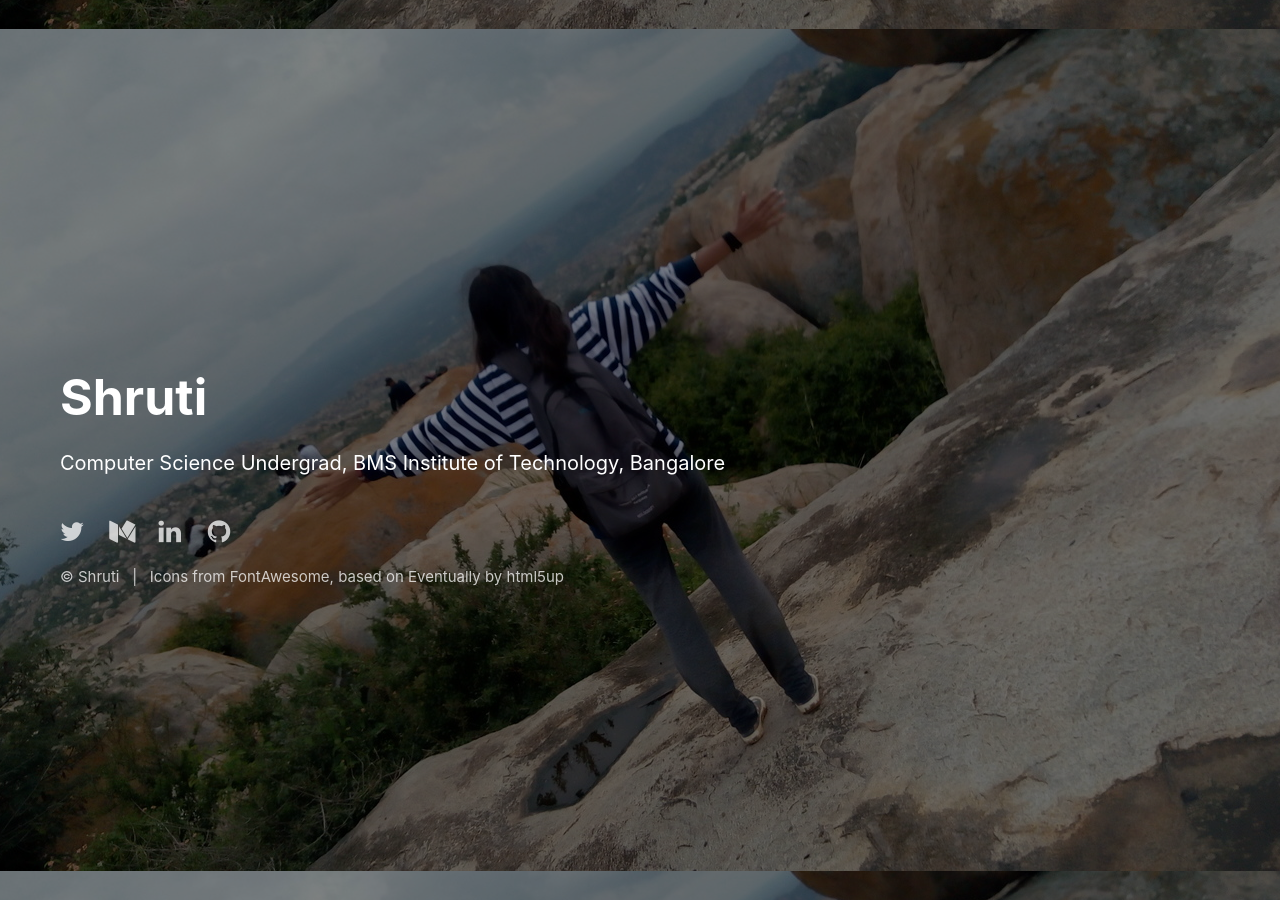
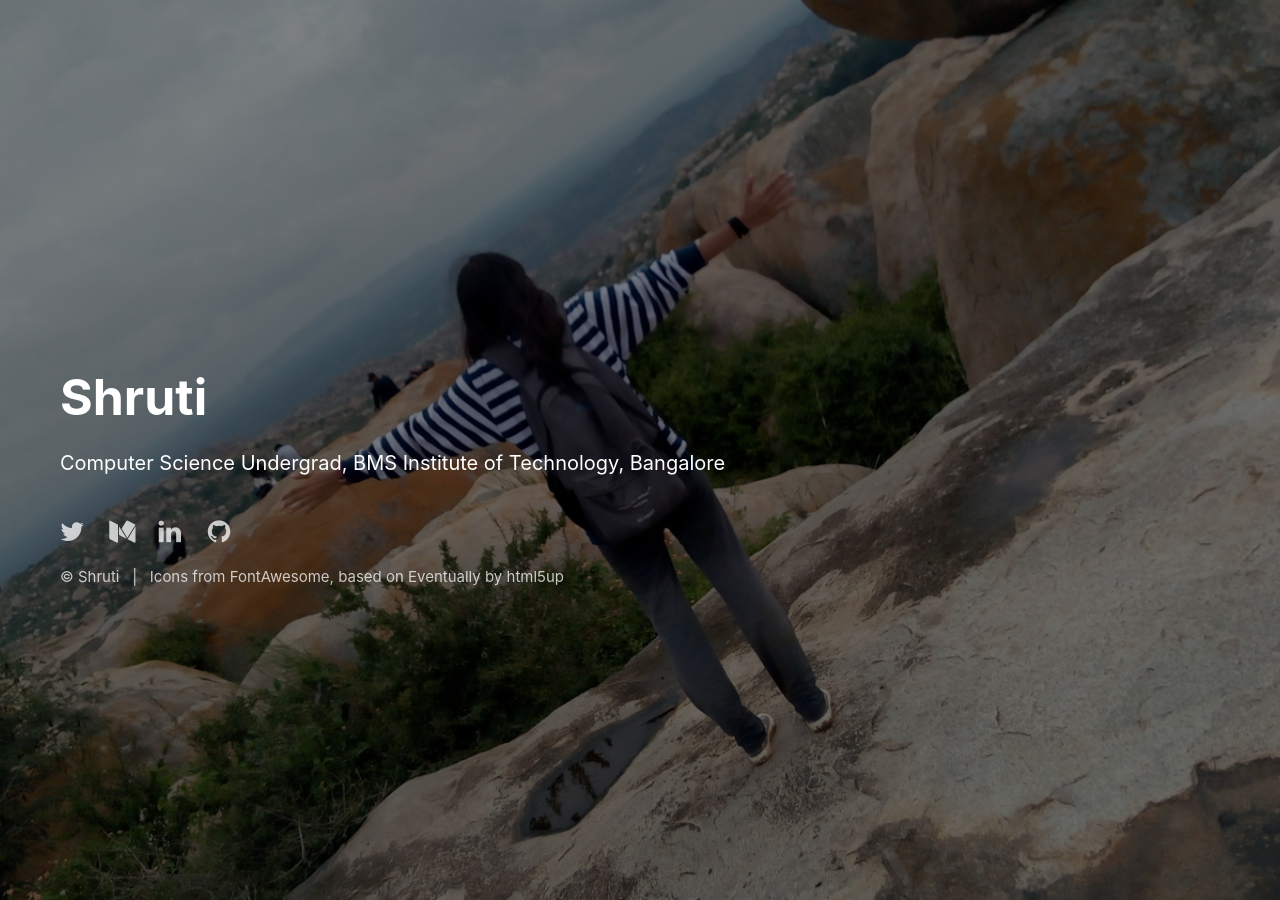
Before and after one commit to shrutiverma99/shrutiverma99.github.io, a Jekyll site: the page built from index.html, in a window 1280 px wide. Built offline with Jekyll 4.4.1, drawn with Linux system fonts in a browser that asks for light colours.

Commit message:
background: no-repeat and cover

```diff
--- a/css/main.scss
+++ b/css/main.scss
@@ -112,6 +112,8 @@ footer {
         height: 100%;
         background-image: url('/assets/landscape.jpg');
         background-position: center;
+        background-size: cover;
+        background-repeat: no-repeat;
         opacity: 0.5;
 
         @media screen and (max-width: $grid-breakpoints-sm) {
```
